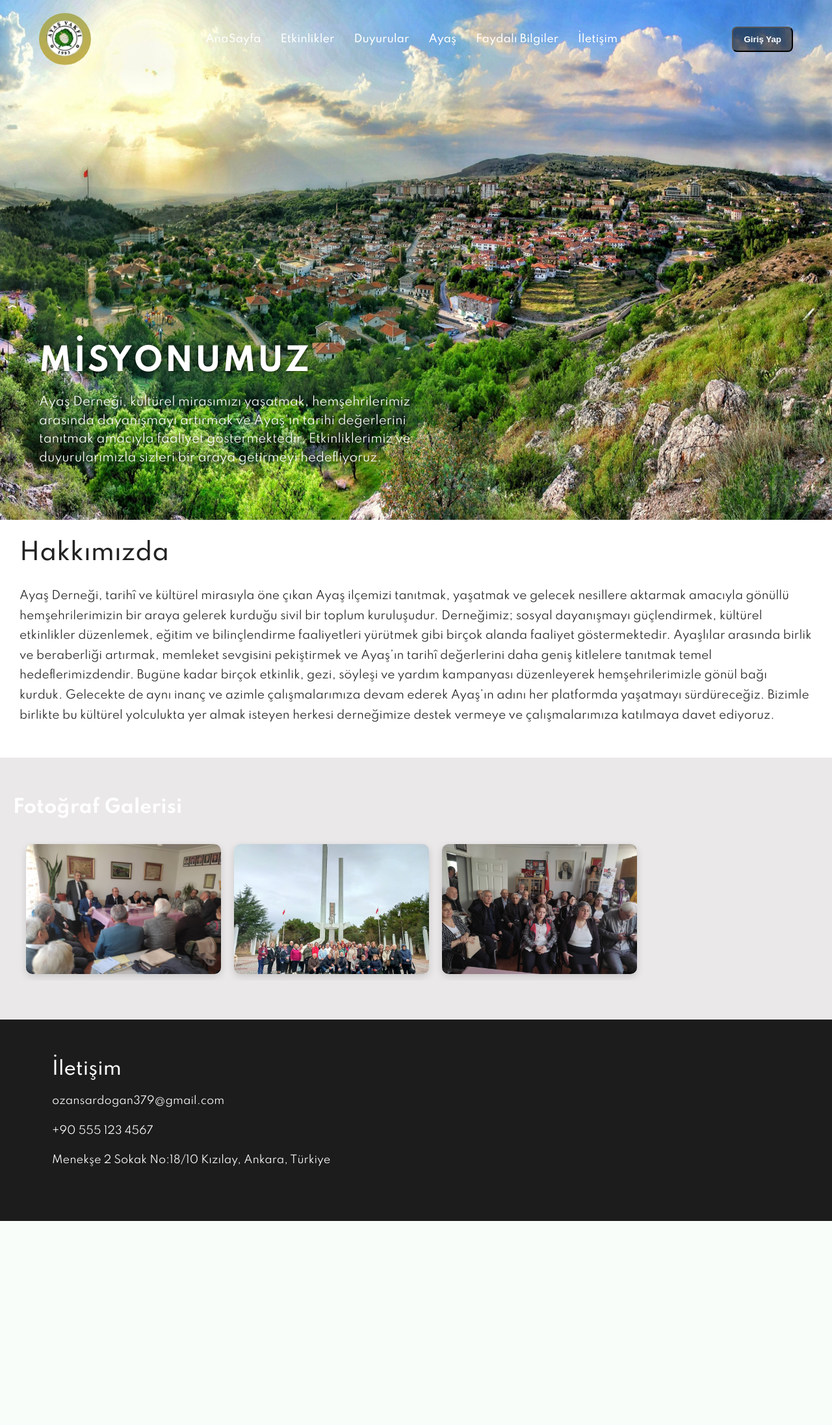
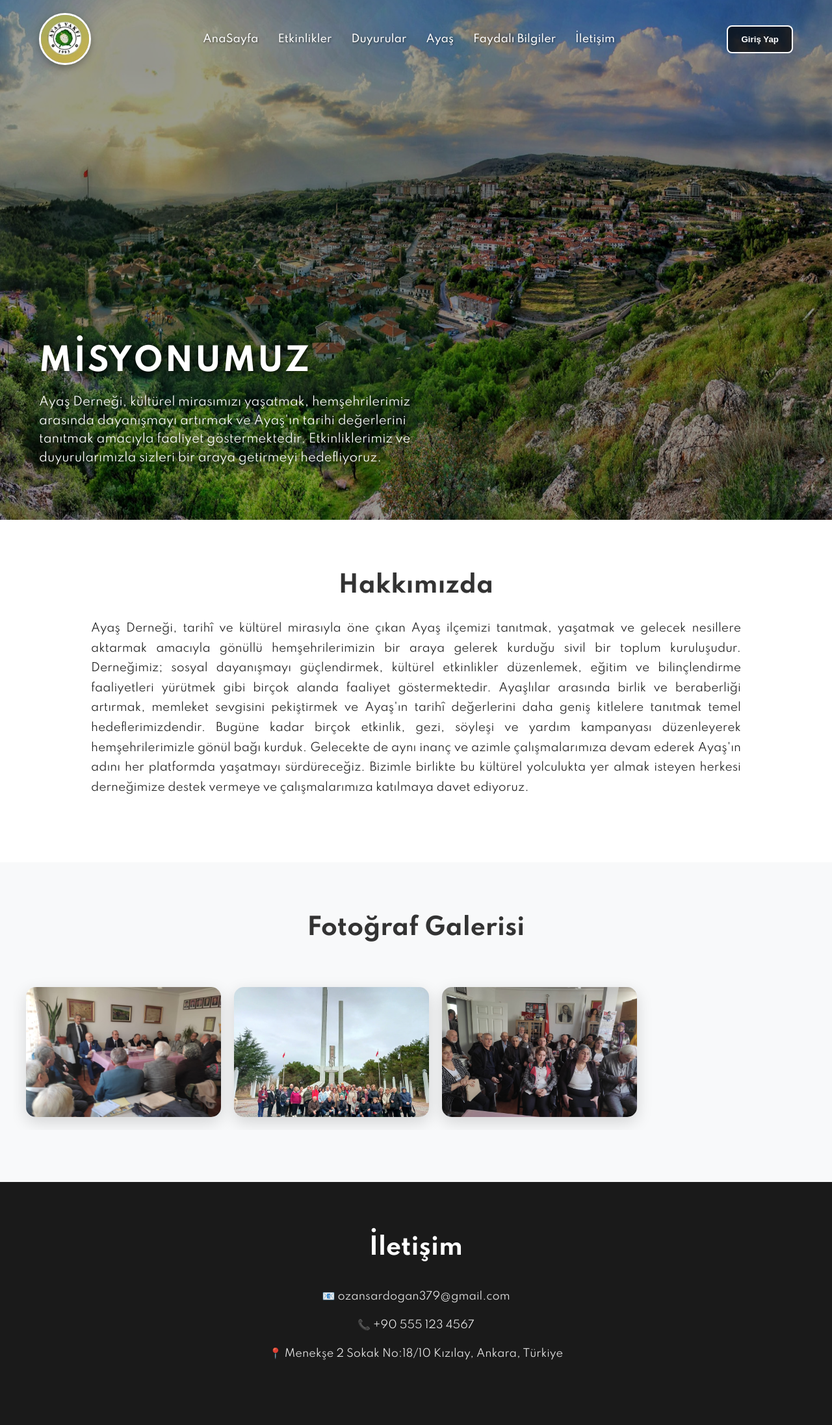
Before and after one commit to OzanSaridogan/Aya-WebProject, a Django app: template anasayfa/templates/anasayfa2.html in a window 1280 px wide. Shown: the whole page at 65% size. Before the commit the page ends 1879 px from the top, so only its background shows below. Run offline with Django 5.2, Linux system fonts and the light colour scheme; the template is opened without the code that fills it, so the values that code supplies are empty; some libraries are stand-ins or nearby versions.

Commit message:
mobil uyumluluk

```diff
--- a/anasayfa/static/css/styles.css
+++ b/anasayfa/static/css/styles.css
@@ -84,33 +8,52 @@
 body {
   font-family: "Spartan", sans-serif;
   color: white;
+  background-color: #000;
+  overflow-x: hidden;
 }
 
-/* Arka planlı hero bölümü */
+/* HERO SECTION */
 .hero-section {
-
   background-size: cover;
   background-position: center;
   height: 100vh;
   position: relative;
+  display: flex;
+  flex-direction: column;
+  justify-content: space-between;
+  min-height: 600px;
 }
 
-/* Navigasyon */
+.hero-section::before {
+  content: '';
+  position: absolute;
+  top: 0;
+  left: 0;
+  right: 0;
+  bottom: 0;
+  background: rgba(0, 0, 0, 0.4);
+  z-index: 1;
+}
+
+/* NAVIGATION */
 .navbar {
   display: flex;
   justify-content: space-between;
   align-items: center;
   padding: 20px 60px;
-  background-color: transparent /* şeffaf arka plan */
+  background-color: transparent;
+  position: relative;
+  z-index: 10;
 }
 
 .logo {
-  width: 80px;       /* Genişlik */
-  height: 80px;      /* Yükseklik (eşit olmalı) */
-  border-radius: 50%; /* Bu satır logoyu daire yapar */
-  object-fit: cover;  /* Taşma varsa logoyu orantılı kırpar */
+  width: 80px;
+  height: 80px;
+  border-radius: 50%;
+  object-fit: cover;
+  border: 3px solid white;
+  box-shadow: 0 4px 12px rgba(0, 0, 0, 0.3);
 }
-
 
 .nav-links {
   display: flex;
@@ -123,80 +66,113 @@ body {
   color: white;
   font-weight: 500;
   font-size: 16px;
+  transition: color 0.3s ease;
+  text-shadow: 1px 1px 3px rgba(0, 0, 0, 0.5);
+}
+
+.nav-links li a:hover {
+  color: #f0c040;
 }
 
 .login-btn {
-  background-color: rgba(0, 0, 0, 0.5);
+  background-color: rgba(0, 0, 0, 0.7);
   color: white;
-  padding: 10px 16px;
+  padding: 12px 20px;
+  border: 2px solid white;
   border-radius: 8px;
   text-decoration: none;
   font-weight: bold;
+  cursor: pointer;
+  transition: all 0.3s ease;
 }
 
-/* Hero yazısı */
+.login-btn:hover {
+  background-color: white;
+  color: black;
+}
+
+/* Mobile Menu Toggle */
+.mobile-menu-toggle {
+  display: none;
+  background: none;
+  border: none;
+  color: white;
+  font-size: 24px;
+  cursor: pointer;
+  padding: 5px;
+}
+
+/* HERO TEXT */
 .hero-text {
   position: absolute;
   bottom: 80px;
   left: 60px;
   max-width: 600px;
   color: white;
-  text-shadow: 1px 1px 5px rgba(0, 0, 0, 0.6);
+  text-shadow: 2px 2px 8px rgba(0, 0, 0, 0.8);
+  z-index: 5;
 }
 
 .hero-text h1 {
   font-size: 48px;
   letter-spacing: 3px;
   margin-bottom: 20px;
+  font-weight: 700;
 }
 
 .hero-text p {
   font-size: 18px;
   line-height: 1.6;
+  font-weight: 400;
 }
 
+/* HAKKINDA SECTION */
 .hakkında {
   background-color: white;
   color: #222;
-  padding: 30px;
-
+  padding: 80px 20px;
 }
 
-.about-section .container {
+.hakkında .container {
   max-width: 1000px;
-  margin-left: 60px;   /* sola yaklaşır */
-  margin-right: auto;
+  margin: 0 auto;
 }
-
 
 .hakkında h2 {
   font-size: 36px;
   margin-bottom: 30px;
-  font-weight: 500;
+  font-weight: 600;
+  text-align: center;
+  color: #333;
 }
 
 .hakkında p {
   font-size: 17px;
   line-height: 1.8;
   margin-bottom: 20px;
+  text-align: justify;
 }
 
+/* FOTOĞRAF SLIDER */
 .photo-slider {
-  background-color: #EAE8E8;
-  padding: 60px 20px;
-  align-items: center;
+  background-color: #f8f9fa;
+  padding: 80px 20px;
+  color: #333;
 }
 
 .photo-slider h2 {
-  font-size: 28px;
-  text-align: left;
-  margin-bottom: 30px;
+  font-size: 36px;
+  text-align: center;
+  margin-bottom: 50px;
+  font-weight: 600;
+  color: #333;
 }
 
 .slider-container {
   overflow-x: auto;
   scroll-behavior: smooth;
   -webkit-overflow-scrolling: touch;
+  padding: 10px 0;
 }
 
 .slider {
@@ -210,36 +186,192 @@ body {
   width: 300px;
   height: 200px;
   object-fit: cover;
-  border-radius: 10px;
+  border-radius: 15px;
   flex-shrink: 0;
-  box-shadow: 0 4px 12px rgba(0, 0, 0, 0.15);
-  transition: transform 0.3s ease;
+  box-shadow: 0 8px 25px rgba(0, 0, 0, 0.15);
+  transition: transform 0.3s ease, box-shadow 0.3s ease;
 }
 
 .slider img:hover {
-  transform: scale(1.03);
+  transform: scale(1.05);
+  box-shadow: 0 12px 35px rgba(0, 0, 0, 0.25);
 }
 
-
+/* İLETİŞİM */
 .iletisim {
-  background-color: #1c1c1c; /* koyu gri / siyah arka plan */
+  background-color: #1a1a1a;
   color: white;
-  padding: 60px 20px;
+  padding: 80px 20px;
 }
 
 .iletisim-content {
   max-width: 600px;
-  margin-left: 60px;
+  margin: 0 auto;
+  text-align: center;
 }
 
 .iletisim-content h2 {
-  font-size: 28px;
-  font-weight: 500;
-  margin-bottom: 20px;
+  font-size: 36px;
+  font-weight: 600;
+  margin-bottom: 40px;
 }
 
 .iletisim-content p {
   font-size: 16px;
-  line-height: 1.6;
-  margin-bottom: 20px;
+  line-height: 1.8;
+  margin-bottom: 15px;
+  opacity: 0.9;
 }
+
+/* === MOBILE STYLES === */
+@media (max-width: 768px) {
+  .navbar {
+    padding: 15px 20px;
+    flex-wrap: nowrap;
+  }
+
+  .mobile-menu-toggle {
+    display: block;
+  }
+
+  .nav-links {
+    display: none;
+    position: absolute;
+    top: 100%;
+    left: 0;
+    right: 0;
+    background-color: rgba(0, 0, 0, 0.95);
+    flex-direction: column;
+    gap: 0;
+    padding: 20px;
+    border-radius: 0 0 15px 15px;
+  }
+
+  .nav-links.active {
+    display: flex;
+  }
+
+  .nav-links li {
+    width: 100%;
+  }
+
+  .nav-links li a {
+    font-size: 18px;
+    padding: 15px 10px;
+    display: block;
+    border-bottom: 1px solid rgba(255, 255, 255, 0.1);
+    text-align: center;
+  }
+
+  .nav-links li:last-child a {
+    border-bottom: none;
+  }
+
+  .login-btn {
+    padding: 10px 15px;
+    font-size: 14px;
+  }
+
+  .hero-section {
+    height: 100vh;
+    min-height: 500px;
+  }
+
+  .hero-text {
+    position: absolute;
+    bottom: 60px;
+    left: 20px;
+    right: 20px;
+    max-width: none;
+    text-align: center;
+  }
+
+  .hero-text h1 {
+    font-size: 28px;
+    letter-spacing: 1px;
+    margin-bottom: 15px;
+  }
+
+  .hero-text p {
+    font-size: 16px;
+    line-height: 1.5;
+  }
+
+  .logo {
+    width: 60px;
+    height: 60px;
+  }
+
+  .hakkında,
+  .photo-slider,
+  .iletisim {
+    padding: 50px 20px;
+  }
+
+  .hakkında h2,
+  .photo-slider h2,
+  .iletisim-content h2 {
+    font-size: 28px;
+    margin-bottom: 30px;
+  }
+
+  .hakkında p {
+    font-size: 16px;
+    text-align: left;
+  }
+
+  .slider-container {
+    margin: 0 -20px;
+    padding: 0 20px;
+  }
+
+  .slider {
+    padding: 10px 0;
+    gap: 15px;
+  }
+
+  .slider img {
+    width: 280px;
+    height: 180px;
+    border-radius: 12px;
+  }
+
+  .iletisim-content p {
+    font-size: 15px;
+    margin-bottom: 12px;
+  }
+}
+
+@media (max-width: 480px) {
+  .hero-text h1 {
+    font-size: 24px;
+  }
+
+  .hero-text p {
+    font-size: 14px;
+  }
+
+  .hakkında h2,
+  .photo-slider h2,
+  .iletisim-content h2 {
+    font-size: 24px;
+  }
+
+  .hakkında p {
+    font-size: 15px;
+  }
+
+  .slider img {
+    width: 250px;
+    height: 160px;
+  }
+
+  .navbar {
+    padding: 12px 15px;
+  }
+
+  .logo {
+    width: 50px;
+    height: 50px;
+  }
+}
--- a/anasayfa/templates/anasayfa2.html
+++ b/anasayfa/templates/anasayfa2.html
@@ -24,7 +24,7 @@
           alt="logo"
           class="logo"
         />
-        <ul class="nav-links">
+        <ul class="nav-links" id="navLinks">
           <li><a href="{% url 'anasayfa' %}">AnaSayfa</a></li>
           <li><a href="{% url 'etkinlik' %}">Etkinlikler</a></li>
           <li><a href="{% url 'duyurular' %}">Duyurular</a></li>
@@ -32,18 +32,11 @@
           <li><a href="{% url 'faydali_bilgiler' %}">Faydalı Bilgiler</a></li>
           <li><a href="{% url 'iletisim' %}">İletişim</a></li>
         </ul>
-        <button class="login-btn">Giriş Yap</button>
-        <script src="{% static 'js/login.js' %}"></script>
+        <button class="mobile-menu-toggle" id="mobileMenuToggle">
+          ☰
+        </button>
+        <button class="login-btn" id="loginBtn">Giriş Yap</button>
       </nav>
-
-      <script>
-        document.addEventListener("DOMContentLoaded", function () {
-          const loginBtn = document.querySelector(".login-btn");
-          loginBtn.addEventListener("click", function () {
-            window.location.href = "{% url 'login' %}";
-          });
-        });
-      </script>
 
       <div class="hero-text">
         <h1>MİSYONUMUZ</h1>
@@ -66,11 +59,11 @@
           kuruluşudur. Derneğimiz; sosyal dayanışmayı güçlendirmek, kültürel
           etkinlikler düzenlemek, eğitim ve bilinçlendirme faaliyetleri yürütmek
           gibi birçok alanda faaliyet göstermektedir. Ayaşlılar arasında birlik
-          ve beraberliği artırmak, memleket sevgisini pekiştirmek ve Ayaş’ın
+          ve beraberliği artırmak, memleket sevgisini pekiştirmek ve Ayaş'ın
           tarihî değerlerini daha geniş kitlelere tanıtmak temel
           hedeflerimizdendir. Bugüne kadar birçok etkinlik, gezi, söyleşi ve
           yardım kampanyası düzenleyerek hemşehrilerimizle gönül bağı kurduk.
-          Gelecekte de aynı inanç ve azimle çalışmalarımıza devam ederek Ayaş’ın
+          Gelecekte de aynı inanç ve azimle çalışmalarımıza devam ederek Ayaş'ın
           adını her platformda yaşatmayı sürdüreceğiz. Bizimle birlikte bu
           kültürel yolculukta yer almak isteyen herkesi derneğimize destek
           vermeye ve çalışmalarımıza katılmaya davet ediyoruz.
@@ -85,7 +78,6 @@
           <img src="{% static 'images/etkinlik.jpg' %}" alt="Fotoğraf 1" />
           <img src="{% static 'images/gezi.jpg' %}" alt="Fotoğraf 2" />
           <img src="{% static 'images/toplantı.jpg' %}" alt="Fotoğraf 3" />
-
           <!-- İstediğin kadar çoğaltabilirsin -->
         </div>
       </div>
@@ -94,13 +86,51 @@
     <section class="iletisim">
       <div class="iletisim-content">
         <h2>İletişim</h2>
-        <p>ozansardogan379@gmail.com</p>
-        <p>+90 555 123 4567</p>
-
-        <p></p>
-
-        <p>Menekşe 2 Sokak No:18/10 Kızılay, Ankara, Türkiye</p>
+        <p>📧 ozansardogan379@gmail.com</p>
+        <p>📞 +90 555 123 4567</p>
+        <p>📍 Menekşe 2 Sokak No:18/10 Kızılay, Ankara, Türkiye</p>
       </div>
     </section>
+
+    <script>
+      // Mobile menu toggle functionality
+      document.addEventListener("DOMContentLoaded", function () {
+        const mobileMenuToggle = document.getElementById("mobileMenuToggle");
+        const navLinks = document.getElementById("navLinks");
+        const loginBtn = document.getElementById("loginBtn");
+
+        // Toggle mobile menu
+        mobileMenuToggle.addEventListener("click", function () {
+          navLinks.classList.toggle("active");
+          // Change hamburger to X when menu is open
+          if (navLinks.classList.contains("active")) {
+            mobileMenuToggle.innerHTML = "✕";
+          } else {
+            mobileMenuToggle.innerHTML = "☰";
+          }
+        });
+
+        // Close menu when clicking on a navigation link
+        navLinks.addEventListener("click", function (e) {
+          if (e.target.tagName === "A") {
+            navLinks.classList.remove("active");
+            mobileMenuToggle.innerHTML = "☰";
+          }
+        });
+
+        // Close menu when clicking outside of menu area
+        document.addEventListener("click", function (e) {
+          if (!mobileMenuToggle.contains(e.target) && !navLinks.contains(e.target)) {
+            navLinks.classList.remove("active");
+            mobileMenuToggle.innerHTML = "☰";
+          }
+        });
+
+        // Login button functionality
+        loginBtn.addEventListener("click", function () {
+          window.location.href = "{% url 'login' %}";
+        });
+      });
+    </script>
   </body>
 </html>
```
Also changed, not shown: other parts of anasayfa/static/css/styles.css (+1 -77 lines), db.sqlite3.
